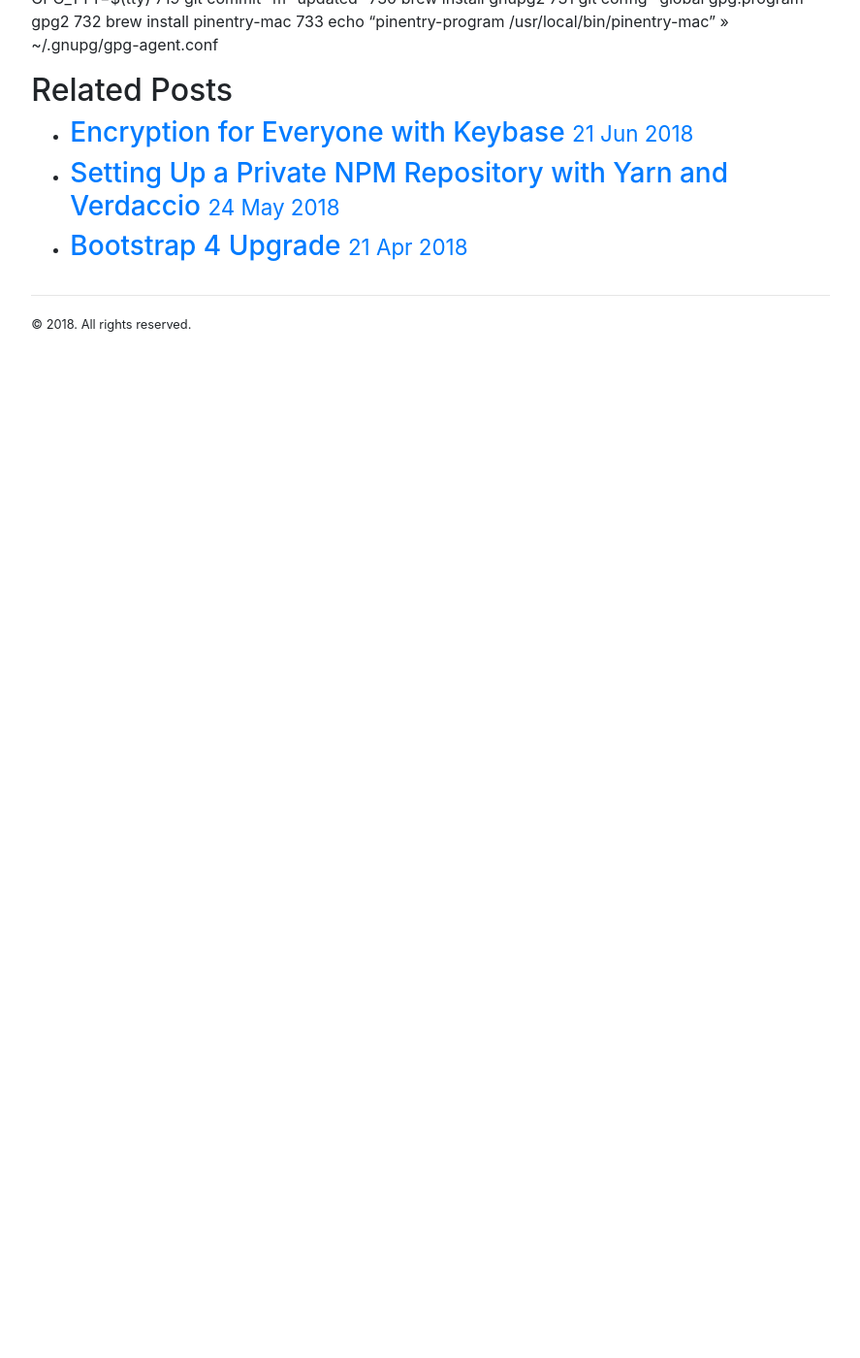
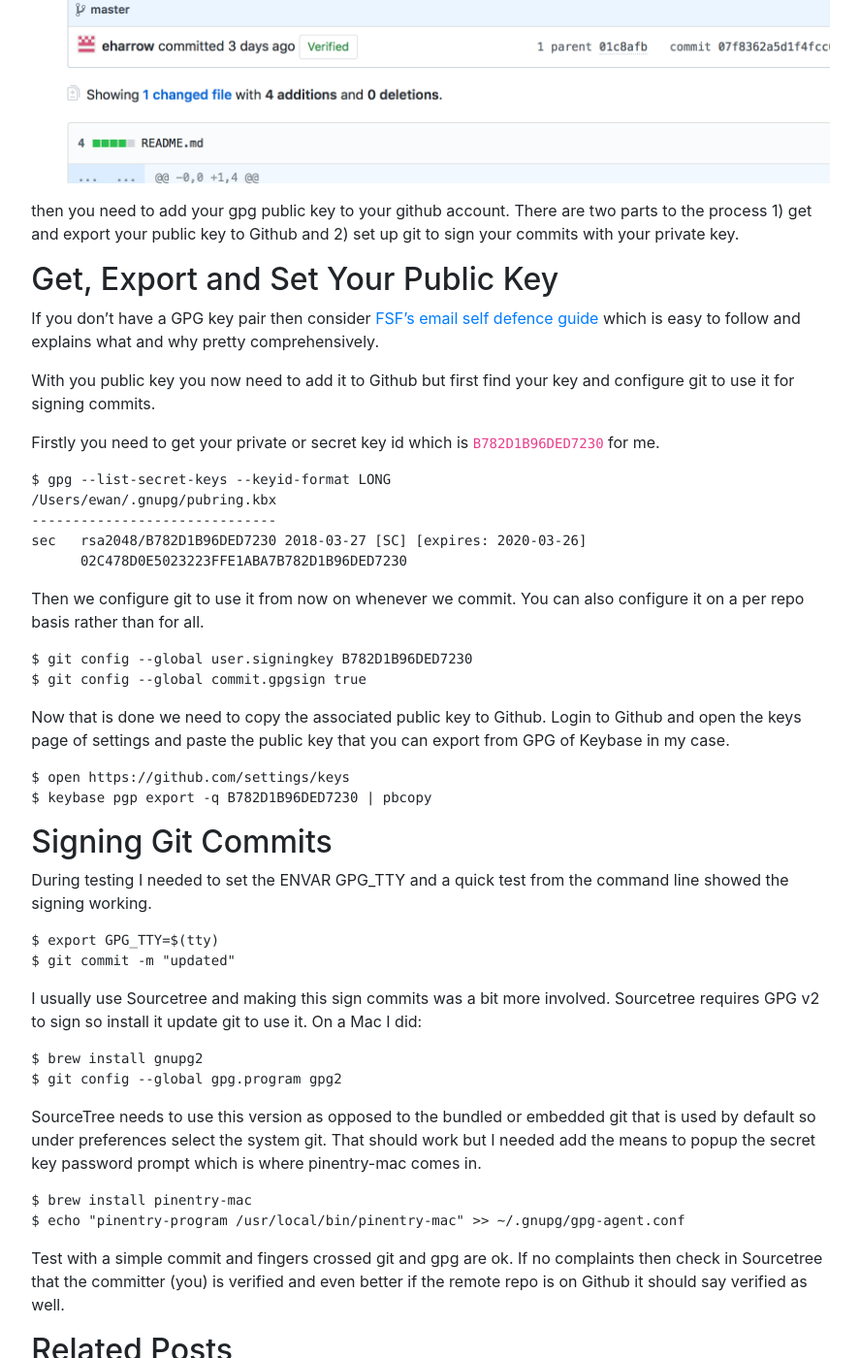
Before and after one commit to eharrow/eharrow.github.io, a Jekyll site: the page built from _posts/2018-06-22-adding-GPG-key-to-sign-git-commits-with-github-and-keybase.md, in a window 1280 px wide and 1400 px high, scrolled down 270 px. Shown: the whole window at 97% size, without its empty margins (196-1083 px from the left). Built offline with Jekyll 4.4.1, drawn with Linux system fonts in a browser that asks for light colours; nearby versions of some CDN libraries; before the commit the page ends 900 px from its top, so only the background shows below that; some of the changed text lies outside the part shown.

Commit message:
fix: more meat

````diff
--- a/_posts/2018-06-22-adding-GPG-key-to-sign-git-commits-with-github-and-keybase.md
+++ b/_posts/2018-06-22-adding-GPG-key-to-sign-git-commits-with-github-and-keybase.md
@@ -3,16 +3,60 @@ layout: post
 title: Adding GPG Key to Sign Git Commits with Github and Keybase
 category: crypto git
 ---
+If you wanted or needed to see a verified label against a git commit e.g.
 
-695  gpg --list-secret-keys --keyid-format LONG
-696  git config --global user.signingkey B782D1B96DED7230
-697  git config --global commit.gpgsign true
-698  open https://github.com/settings/keys
-699  keybase pgp export -q B782D1B96DED7230
-700  keybase pgp export -q B782D1B96DED7230 | pbcopy
-718  export GPG_TTY=$(tty)
-719  git commit -m "updated"
-730  brew install gnupg2
-731  git config --global gpg.program gpg2
-732  brew install pinentry-mac
-733  echo "pinentry-program /usr/local/bin/pinentry-mac" >> ~/.gnupg/gpg-agent.conf
+<img src="/public/gpg-verified-commit.png" class="img-fluid">
+
+then you need to add your gpg public key to your github account.  There are two parts to the process 1) get and export your public key to Github and 2) set up git to sign your commits with your private key.
+
+## Get, Export and Set Your Public Key
+If you don't have a GPG key pair then consider [FSF's email self defence guide](https://emailselfdefense.fsf.org/en/) which is easy to follow and explains what and why pretty comprehensively.
+
+With you public key you now need to add it to Github but first  find your key and configure git to use it for signing commits.
+
+Firstly you need to get your private or secret key id which is `B782D1B96DED7230` for me.
+
+```
+$ gpg --list-secret-keys --keyid-format LONG
+/Users/ewan/.gnupg/pubring.kbx
+------------------------------
+sec   rsa2048/B782D1B96DED7230 2018-03-27 [SC] [expires: 2020-03-26]
+      02C478D0E5023223FFE1ABA7B782D1B96DED7230
+```
+
+Then we configure git to use it from now on whenever we commit.  You can also configure it on a per repo basis rather than for all.
+```
+$ git config --global user.signingkey B782D1B96DED7230
+$ git config --global commit.gpgsign true
+```
+
+Now that is done we need to copy the associated public key to Github. Login to Github and open the keys page of settings and paste the public key that you can export from GPG of Keybase in my case.
+
+```
+$ open https://github.com/settings/keys
+$ keybase pgp export -q B782D1B96DED7230 | pbcopy
+```
+
+## Signing Git Commits
+During testing I needed to set the ENVAR GPG_TTY and a quick test from the command line showed the signing working.
+
+```
+$ export GPG_TTY=$(tty)
+$ git commit -m "updated"
+```
+
+I usually use Sourcetree and making this sign commits was a bit more involved.  Sourcetree requires GPG v2 to sign so install it update git to use it.  On a Mac I did:
+
+```
+$ brew install gnupg2
+$ git config --global gpg.program gpg2
+```
+
+SourceTree needs to use this version as opposed to the bundled or embedded git that is used by default so under preferences select the system git.  That should work but I needed add the means to popup the secret key password prompt which is where pinentry-mac comes in.
+
+```
+$ brew install pinentry-mac
+$ echo "pinentry-program /usr/local/bin/pinentry-mac" >> ~/.gnupg/gpg-agent.conf
+```
+
+Test with a simple commit and fingers crossed git and gpg are ok.  If no complaints then check in Sourcetree that the committer (you) is verified and even better if the remote repo is on Github it should say verified as well.
````
Also changed, not shown: public/gpg-verified-commit.png (added).
